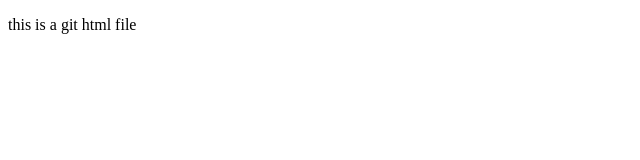
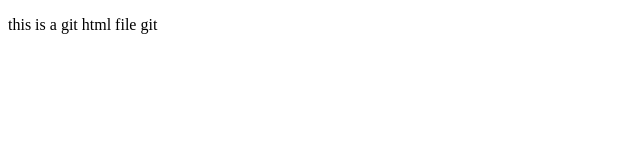
Before and after one commit to Praju8904/My-first-repository.-, a plain HTML site: page index.html in a window 1280 px wide. Shown: the full height of the page, 0-640 px from the left. Drawn offline with Linux system fonts and the light colour scheme.

Commit message:
modiefed again

```diff
--- a/index.html
+++ b/index.html
@@ -6,6 +6,6 @@
     <title>Git</title>
 </head>
 <body>
-    <p>this is a git html file</p>
+    <p>this is a git html file git</p>
 </body>
 </html>
```
